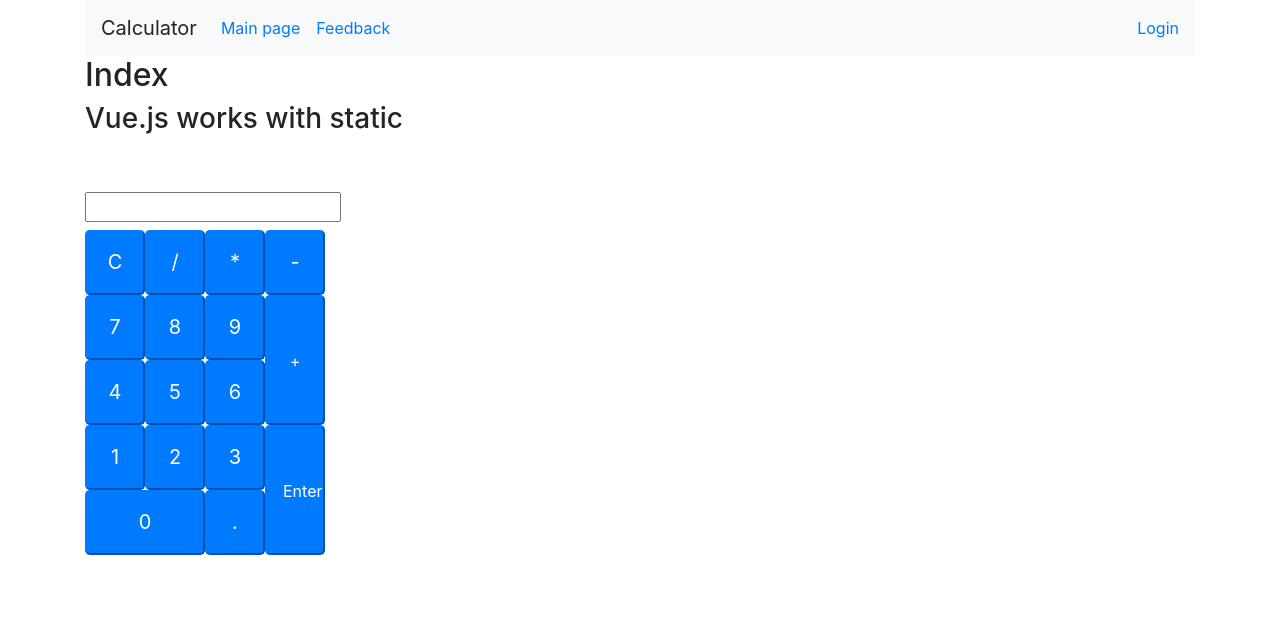
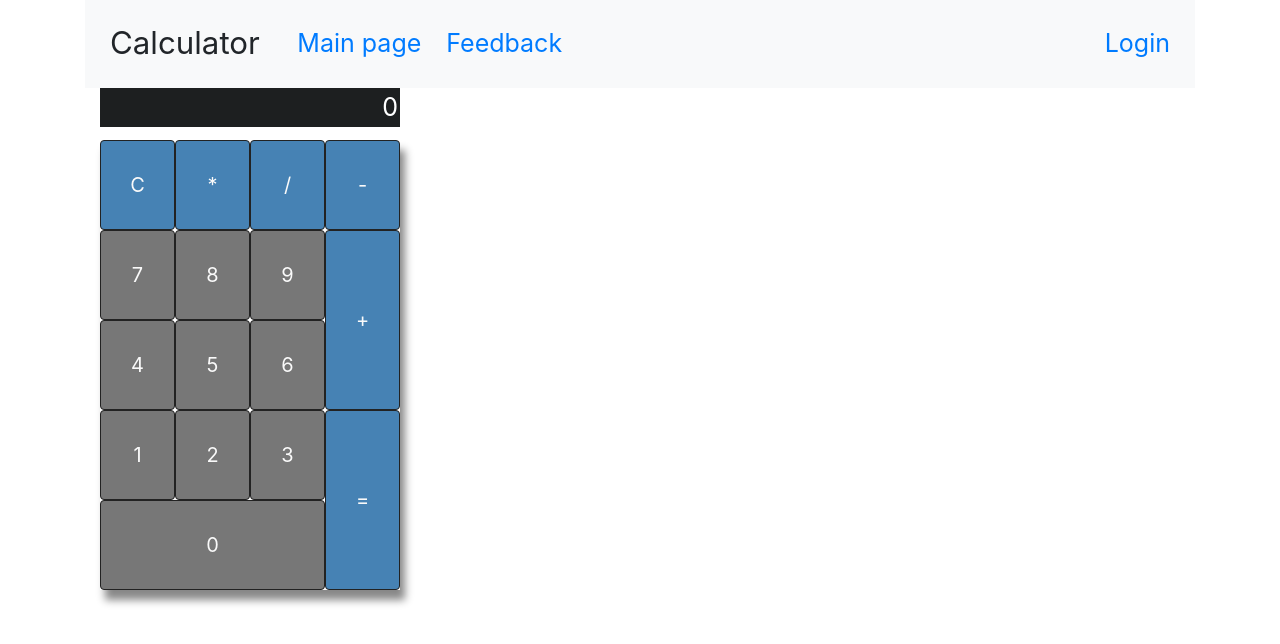
Before and after one commit to Zefordd/Calculator, a Python web app: template templates/calculator/index.html in a window 1280 px wide. Shown: the top 644 px of the page. Run offline with Jinja, Linux system fonts and the light colour scheme; the template is opened without the code that fills it, so the values that code supplies are empty.

Commit message:
css+js для калькулятора

```diff
--- /dev/null
+++ b/static/css/calculator.css
@@ -0,0 +1,54 @@
+
+* { font-size: 25px }
+
+.btn {
+  cursor: pointer;
+  font-size: 20px;
+  display: grid;
+  padding: 15px 10px;
+  justify-items: center;
+  align-items: center;
+  color: #FAFAFA;
+  border: 1px solid #222;
+  border-radius: 4px;
+  background: #777;
+}
+
+.calculator {
+  margin: 0;
+  width: 300px;
+  height: 450px;
+  text-align: center;
+  display: grid;
+  grid-template-columns: repeat(4, 1fr);
+  grid-auto-rows: minmax(30px, auto);
+  box-shadow: 5px 10px 8px #888888;
+}
+
+#screen {
+    margin: 0;
+    width: 300px;
+    text-align: right;
+    border: none;
+    color: #FFFFFF;
+    background-color: #1d1f20;
+    border-radius: 0;
+    display: grid;
+}
+
+.zero {
+  grid-column:  1 / 4;
+}
+
+.enter {
+  grid-row:  4 / 6;
+  grid-column:  4 / 4;
+}
+
+.plus {
+  grid-row:  2 / 4;
+  grid-column:  4 / 4;
+}
+.b {
+    background: steelblue
+}
--- /dev/null
+++ b/static/js/calculator.js
@@ -0,0 +1,61 @@
+var app = new Vue({
+    el: '#calculator',
+    data () {
+      return {
+        currentValue: 0,
+        savedValue: false,
+        currentOp: false
+      }
+    },
+    methods: {
+      clear () {
+        this.currentValue = 0
+        this.savedValue = false
+        this.currentOp = false
+      },
+      handleDigit (digit) {
+        if (this.currentOp === '=') {
+          this.savedValue = false
+        }
+        this.currentValue = this.currentValue * 10 + digit
+      },
+      handleOp (op){
+        if (this.currentOp) {
+           this.process()
+        }
+        else {
+          this.savedValue = this.currentValue
+        }
+        this.currentValue = 0
+        this.currentOp = op
+      },
+      process() {
+        if (this.currentOp === '+') {
+          this.savedValue += this.currentValue
+        }
+        else if (this.currentOp === '-') {
+          this.savedValue -= this.currentValue
+        }
+        else if (this.currentOp === '*') {
+          this.savedValue *= this.currentValue
+        }
+        else if (this.currentOp === '/') {
+          this.savedValue /= this.currentValue
+        }
+        else if (this.currentOp === '=' && this.currentValue) {
+          this.savedValue = this.currentValue
+        }
+        this.currentValue = 0
+        this.currentOp = false
+      }
+    },
+    computed: {
+       valueDisplayed () {
+        return this.savedValue ?
+          this.currentValue ?
+          this.currentValue : this.savedValue
+          : this.currentValue
+      }
+    },
+    delimiters: ['[[',']]']
+  })
--- a/static/js/index.js
+++ b/static/js/index.js
@@ -1,7 +1,7 @@
 var app = new Vue({
-    el: '#app',
+    el: '#calculator',
     data: {
-        message: 'Vue.js works with static'
-    },
-    delimiters: ['[[',']]']
+        messages: 'index',
+      },
+      delimiters: ['[[',']]']
     })
--- a/templates/base.html
+++ b/templates/base.html
@@ -11,14 +11,17 @@
     <link href="{{ static('css/vendor/bootstrap.min.css') }}" rel="stylesheet">
     <script src="{{ static('js/vendor/bootstrap.min.js') }}"></script>
 
-<div class="container">
-    {% block head %}
-    {% endblock %}
+</head>
 
-</head>
+
 <body>
-    {% block content%}
-    {% endblock %}
+    <div class="container">
+        {% block head %}
+        {% endblock %}
+
+        {% block content%}
+        {% endblock %}
+
 </div>
 
 
--- a/templates/calculator/index.html
+++ b/templates/calculator/index.html
@@ -39,76 +39,55 @@
 </nav>
 {% endblock %}
 
+
 {% block content %}
-<script src="https://cdn.jsdelivr.net/npm/vue/dist/vue.js"></script>
-    <h2>Index</h2>
-    <div id="app" >
-        <h3>[[ message ]]</h3>
+    <head>
+        <script src="https://cdn.jsdelivr.net/npm/vue/dist/vue.js"></script>
+        <link href="{{ static('css/calculator.css') }}" rel="stylesheet">
+    </head>
+
+
+    <div class="container">
+        <div id="calculator">
+            <input id="screen" type="text" v-model="valueDisplayed" />
+            <h3>[[ messages ]]</h3>
+            <div class="calculator">
+                <div class="btn b" @click="clear">C</div>
+                <div class="btn b" @click="handleOp('*')">*</div>
+                <div class="btn b" @click="handleOp('/')">/</div>
+                <div class="btn b" @click="handleOp('-')">-</div>
+
+                <div class="btn" @click="handleDigit(7)">7</div>
+                <div class="btn" @click="handleDigit(8)">8</div>
+                <div class="btn" @click="handleDigit(9)">9</div>
+
+
+                <div class="btn" @click="handleDigit(4)">4</div>
+                <div class="btn" @click="handleDigit(5)">5</div>
+                <div class="btn" @click="handleDigit(6)">6</div>
+                <div class="btn plus b" @click="handleOp('+')">+</div>
+
+                <div class="btn" @click="handleDigit(1)">1</div>
+                <div class="btn" @click="handleDigit(2)">2</div>
+                <div class="btn" @click="handleDigit(3)">3</div>
+
+                <div class="btn zero" @click="handleDigit(0)">0</div>
+                <!-- <div class="btn" @click="handleDigit('.')">.</div> -->
+                <div class="btn enter b" @click="handleOp('=')">=</div>
+            </div>
+
+    </div>
     </div>
 
 
-<div class="container">
-    <div class="row pt-5">
-        <input type="text" class="width=520px">
+
+    <script src="{{ static('js/calculator.js') }}"></script>
+
     </div>
-
-    <div class="row pt-2">
-            <button class="btn-lg btn-primary custom">C</button>
-            <button class="btn-lg btn-primary custom">/</button>
-            <button class="btn-lg btn-primary custom">*</button>
-            <button class="btn-lg btn-primary custom">-</button>
-    </div>
-
-    <div class="row">
-        <button class="btn-lg btn-primary custom">7</button>
-        <button class="btn-lg btn-primary custom">8</button>
-        <button class="btn-lg btn-primary custom">9</button>
-    </div>
-
-    <div class="row">
-        <button class="btn-lg btn-primary custom">4</button>
-        <button class="btn-lg btn-primary custom">5</button>
-        <button class="btn-lg btn-primary custom">6</button>
-        <button class="btn-lg btn-primary customE ">+</button>
-    </div>
-
-    <div class="row">
-        <button class="btn-lg btn-primary custom">1</button>
-        <button class="btn-lg btn-primary custom">2</button>
-        <button class="btn-lg btn-primary custom">3</button>
-    </div>
-
-    <div class="row">
-        <button class="btn-lg btn-primary custom0">0</button>
-        <button class="btn-lg btn-primary custom">.</button>
-        <button class="btn-lg btn-primary customE">Enter</button>
-    </div>
-
-</div>
 
 
 
-<script src="{{ static('js/index.js') }}"></script>
-</div>
-<style>
-    .custom {
-    width: 60px;
-    height: 65px;
-}
-.custom0 {
-    width: 120px;
-    height: 65px;
+    <style>
 
-}
-.customE {
-    width: 60px;
-    height: 130px;
-    font-size: 100%;
-    padding-top:10px;
-    margin-top: -65px
-
-
-}
-
-</style>
+    </style>
 {% endblock %}
```
